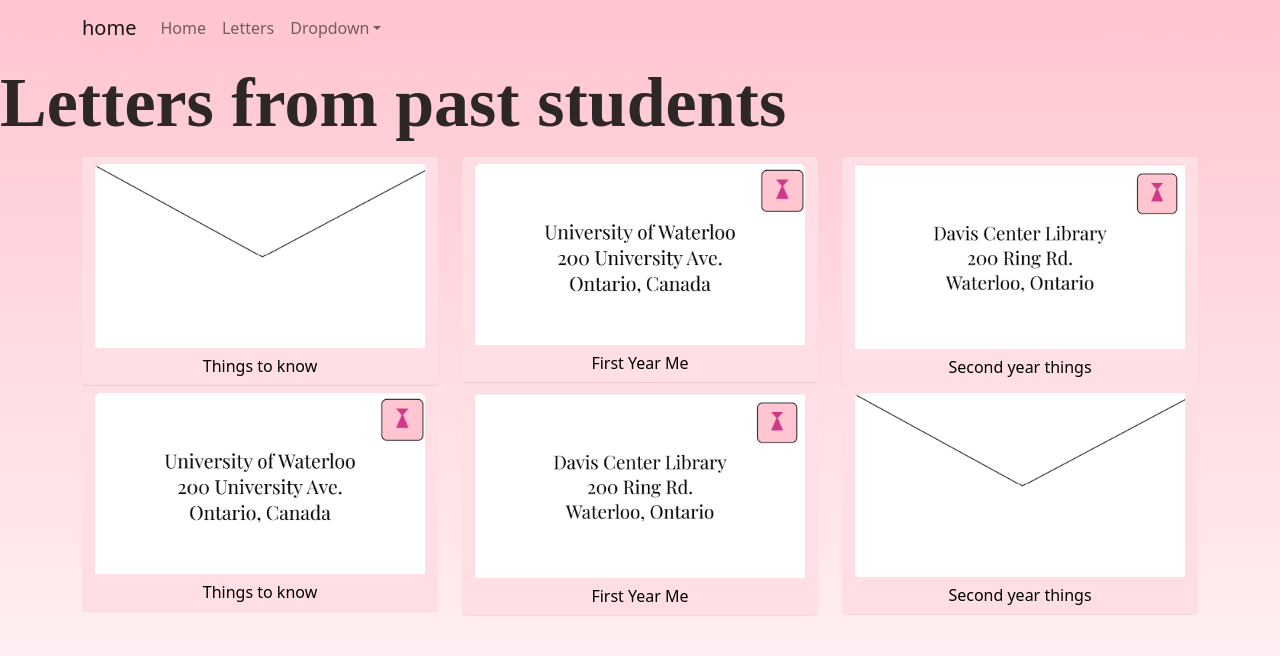
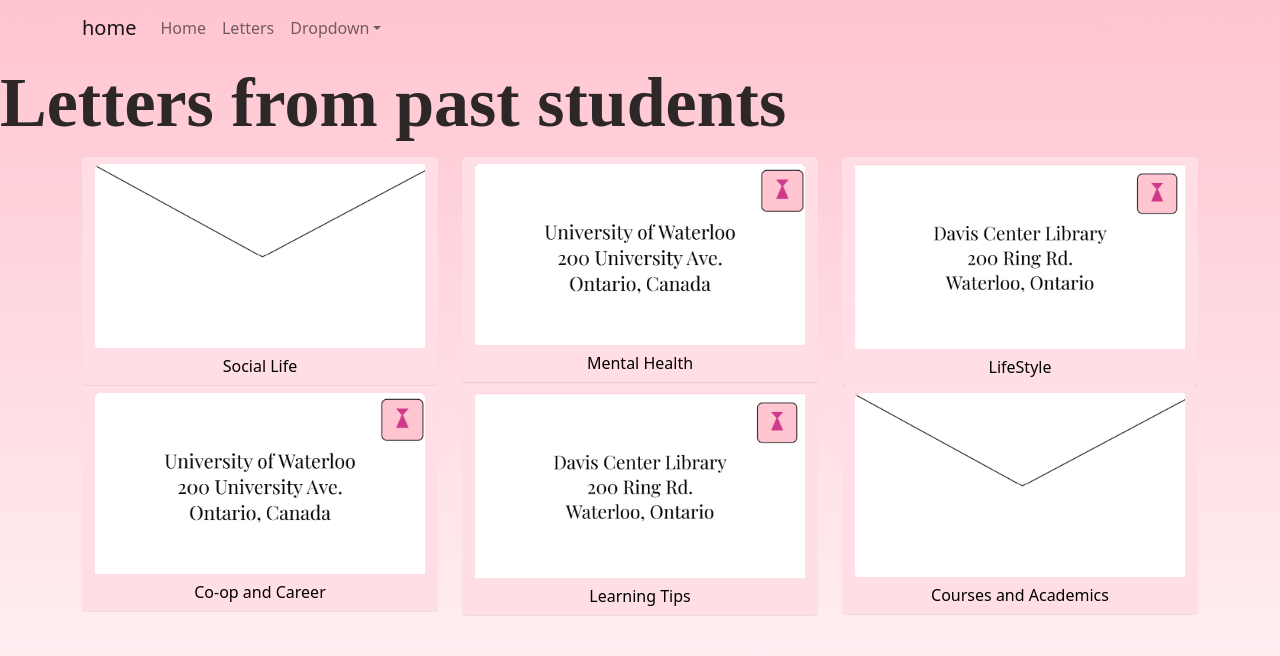
Before and after one commit to connie-wg/mathorientation, a Next.js app: page / in a window 1280 px wide. Shown: the top 656 px of the page. Built offline with nearby package versions, Linux system fonts and the light colour scheme.

Commit message:
letter responses added

```diff
--- a/components/Letter.js
+++ b/components/Letter.js
@@ -14,7 +14,6 @@ const Letter = (props) => {
   const [showModal, setShowModal] = useState(false);
 
   const letterTitle = props.letterTitle;
-  const author = props.author;
   const text = props.letterBody;
 
   var useImage = letterBack;
@@ -40,8 +39,16 @@ const Letter = (props) => {
           <div>{letterTitle}</div>
         </Modal.Header>
         <Modal.Body>
-            <div>{text}</div>
-            <div>{author}</div>
+            <div>
+              {text.map(line => {
+              return (
+                <div>
+                  <h2>{line.title}</h2>
+                  <p>{line.advice}</p>
+                </div>
+              );
+            })}
+            </div>
         </Modal.Body>
         <Modal.Footer>
         </Modal.Footer>
--- a/pages/letters.js
+++ b/pages/letters.js
@@ -4,59 +4,61 @@ import Letter from "../components/Letter";
 import * as styles from "../styles/homepage.module.css";
 import { Container, Row, Col } from "react-bootstrap";
 
-import letter1 from "../public/Letters/letter1.js"
+import socialLife from "../public/Letters/socialLife.js"
+import mentalHealth from '../public/Letters/mentalHealth';
+import lifestyle from '../public/Letters/Lifestyle';
+import coop from '../public/Letters/Coop';
+import courses from '../public/Letters/courses';
+import learningTips from '../public/Letters/learningTips';
+import campusTips from '../public/Letters/campusTips';
 
-
-
-import { Navbar, Nav, NavDropdown, Form, FormControl, Button } from 'react-bootstrap'
 
 const Letters = () => {
     return (
         <div className={styles.background}>
-        <h1 className={"main-header"}>Letters from past students</h1>
+        <h1 className={"main-header"} style={{alignContent:'center'}}>Letters from past students</h1>
         <Container>
           <Row>
             <Col>
               <Letter
-                letterTitle="Things to know"
-                author="Elysia"
-                letterBody={letter1}
+                letterTitle="Social Life"
+                letterBody={socialLife}
                 />
             </Col>
             <Col>
                 <Letter
-                letterTitle="First Year Me"
-                author="Joe"
+                letterTitle="Mental Health"
                 front="1"
+                letterBody={mentalHealth}
                 />
             </Col>
             <Col>
                 <Letter
-                letterTitle="Second year things"
-                author="BOB"
+                letterTitle="LifeStyle"
                 front="2"
+                letterBody={lifestyle}
                 />
             </Col>
           </Row>
           <Row>
             <Col>
               <Letter
-                letterTitle="Things to know"
-                author="Elysia"
+                letterTitle="Co-op and Career"
                 front="1"
+                letterBody={coop}
                 />
             </Col>
             <Col>
                 <Letter
-                letterTitle="First Year Me"
-                author="Joe"
+                letterTitle="Learning Tips"
                 front="2"
+                letterBody={learningTips}
                 />
             </Col>
             <Col>
                 <Letter
-                letterTitle="Second year things"
-                author="BOB"
+                letterTitle="Courses and Academics"
+                letterBody={courses}
                 />
             </Col>
           </Row>
--- /dev/null
+++ b/public/Letters/Coop.js
@@ -0,0 +1,9 @@
+const coop = [
+    {advice: "Go to mock interviews (Tech+, CSC Bootcamp, MathSoc)"},
+    {advice: "Do a lot of practice before you actually speak to an interviewer. Don’t panic, you only need one job. Networking is also needed, especially when you would like to work in some finance-related companies."},
+    {advice: "Don't stress, you won't get a career-defining job as your first. We all start somewhere, it's about how far you will get. Each job is a stepping stone to the next."},
+    {advice: "Ask your friends to help edit your resume, and also ask them to help interview prep you! Also referrals are king, ask for them as often as you can!"},
+    {advice: "Apply to more jobs than you think!"}
+];
+
+export default coop;
--- /dev/null
+++ b/public/Letters/Lifestyle.js
@@ -0,0 +1,7 @@
+const lifestyle = [
+    {advice: "Sleep early and enough."},
+    {advice: "Go to gym, feel good about yourself."},
+    {advice: "If you gotta wake up early, there's no shortcut. Gotta go to sleep earlier. Trust me, a good night's sleep is a game changer, and I would prioritize it."}
+];
+
+export default lifestyle;
--- /dev/null
+++ b/public/Letters/campusTips.js
@@ -0,0 +1,9 @@
+const campusTips = [
+    {advice: "I stand by subway being the most bang for your buck on campus. Also, studying in empty lecture halls is my personal favourite. You can use the map in the portal app to check room availability. But mealplan is a robbery, save your money and go to the uni plaza instead. Much better quality food there. Or, the laurier strip too."},
+    {advice: "Take the time to explore the campus and find the tunnels, they're useful in the winter"},
+    {advice: "Drop in sports made most of my friends. Easier to start things over shared interests outside of school. Always stuff happening at PAC or CIF"},
+    {advice: "My favorite study spots are empty classrooms in MC and any study desks that has a power socket. I usually go and grab a small dinner or box of sushi in International News, there are cheap foods you can get when you don\'t have time to cook a meal."},
+    {advice: "Make use of the yummy food in SLC while it is still on your meal plan!!"}
+];
+
+export default campusTips;
--- /dev/null
+++ b/public/Letters/courses.js
@@ -0,0 +1,11 @@
+const courses = [
+    {advice: "Go to lectures, tutorials, and office hours! Profs will help you."},
+    {advice: "Keep a list of questions, confusing concepts, or problems you couldn't solve for each course. Add to it throughout the semester and cross things off if you figure them out. This list gives you an easy way to remember what to ask about during office hours or tutoring, and helps you reflect on your understanding of the course content."},
+    {advice: "It's not the end of the world if you fail your midterms"},
+    {advice: "Always make a detailed plan for your course selection!! I regret not doing this when I was in my first year."},
+    {advice: "Not sure if this is for everyone but don't be intimidated by the advanced courses. It may be hard, but truth is every course is kind of hard no matter what you take (at least for me). If you have an inkling to try them, I heard they were incredibly rewarding and to some, their favourite courses in first year."},
+    {advice: "For MATH135, understanding theorems will get you much farther than memorization. For any MATH course, practice is key. Especially if you aren\'t naturally gifted."},
+    {advice: "Learn to manage your time effectively, you can't do everything so you need to prioritize"}
+];
+
+export default courses;
--- /dev/null
+++ b/public/Letters/learningTips.js
@@ -0,0 +1,9 @@
+const learningTips = [
+    {advice: "Find a system that works for you, personally brainstorming on a whiteboard was awesome because I felt like I could jot down ideas without wasting paper. If I came up with something worthwhile to keep I would take a picture. Do lots and lots of practice problems, don't just read your notes while studying!!"},
+    {advice: "Do not try to remember everything on your course notes, make sure you know how to do every single practice problem instead."},
+    {advice: "Use office hours, but do not solely rely on them for assignments. Assignments are important, but not nearly as important as understanding, which is the only thing that will help you in exams and count in the long run."},
+    {advice: "Practice makes permanent. Do those practice tests! That's what helped me the most."},
+    {advice: "Take notes in class, use LaTeX"}
+];
+
+export default learningTips;
--- a/public/Letters/letter1.js
+++ /dev/null
@@ -1,3 +0,0 @@
-const letter1 = "Hello I am so old"
-
-export default letter1;
--- /dev/null
+++ b/public/Letters/mentalHealth.js
@@ -0,0 +1,7 @@
+const mentalHealth = [
+    {advice: "Talk to your family, they are your number one support."},
+    {advice: "Take breaks, you deserve them."},
+    {advice: "I think the biggest thing for mental well-being is having balance. There are times where you need to hunker down and study, but you need to be able to balance that with time to socialize and hang out with your friends, or family, or just be by yourself and relax. Otherwise, you'll be burnout prone (like I was). Honestly, if I were to do it all again, I would care a little less about marks and a little more about having fun because 10 years down the line, I'm not gonna be like \"Damn I\'m really thankful I spent that evening studying instead of going out to that frat party my roommate invited me to\". But again, all about balance. Can\'t party everyday :)"}
+];
+
+export default mentalHealth;
--- /dev/null
+++ b/public/Letters/socialLife.js
@@ -0,0 +1,6 @@
+const socialLife = [
+    {advice: "Get involved with clubs and MathSoc!"},
+    {advice: "Find good friends to live, study, and play with."}
+];
+
+export default socialLife;
```
